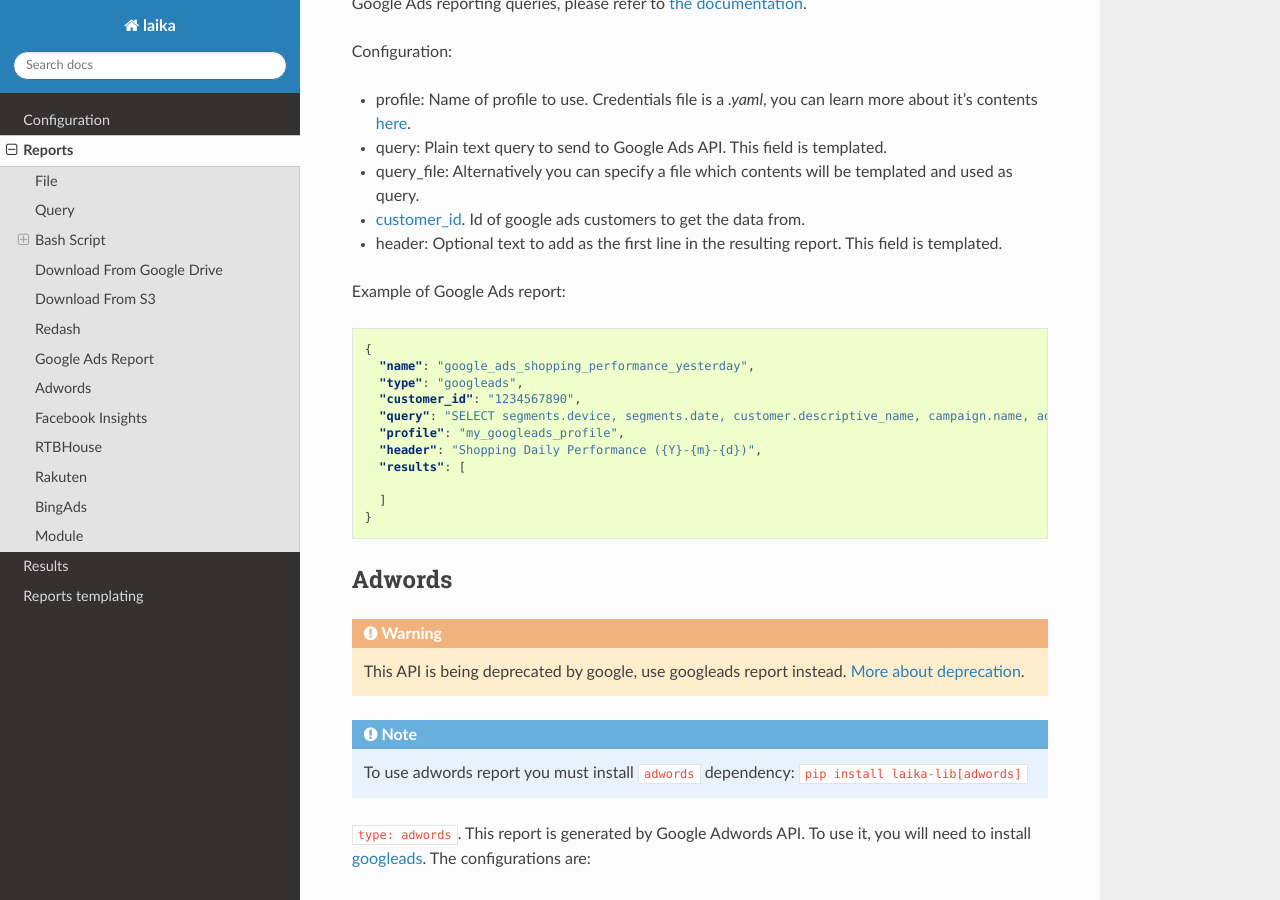
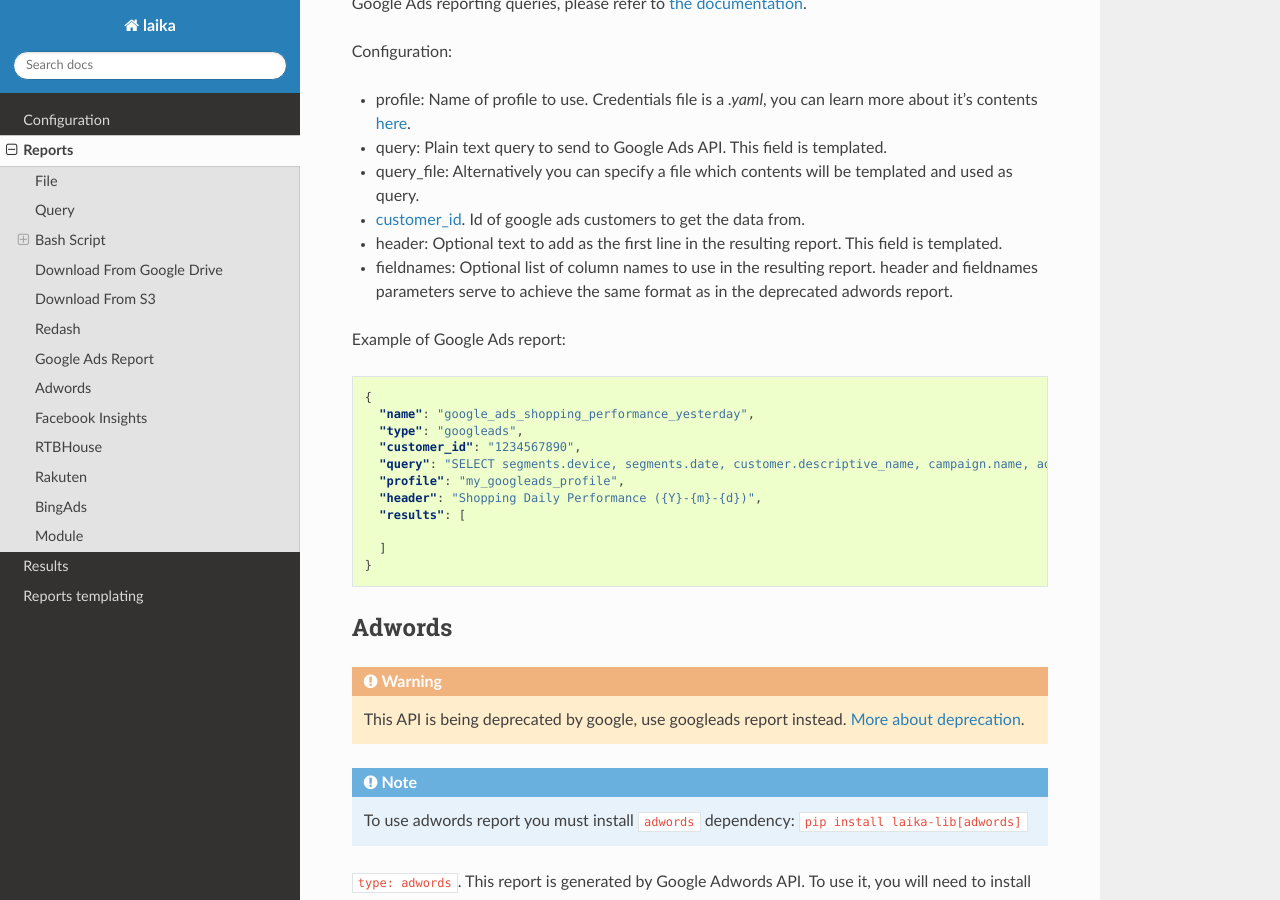
Before and after one commit to trocafone/laika, a Sphinx documentation site: the page built from docs/reports.rst, in a window 1280 px wide and 900 px high, scrolled down 5643 px. Built offline with Sphinx 7.4.7 and the Read the Docs theme 2.0.0, drawn with Linux system fonts in a browser that asks for light colours.

Commit message:
Add fieldnames parameter to google ads report

```diff
--- a/docs/reports.rst
+++ b/docs/reports.rst
@@ -300,6 +300,9 @@
    Id of google ads customers to get the data from.
 -  header: Optional text to add as the first line in the resulting report. This
    field is templated.
+-  fieldnames: Optional list of column names to use in the resulting report.
+   header and fieldnames parameters serve to achieve the same format as in the
+   deprecated adwords report.
 
 Example of Google Ads report:
 
```
Also changed, not shown: 1 other file.
